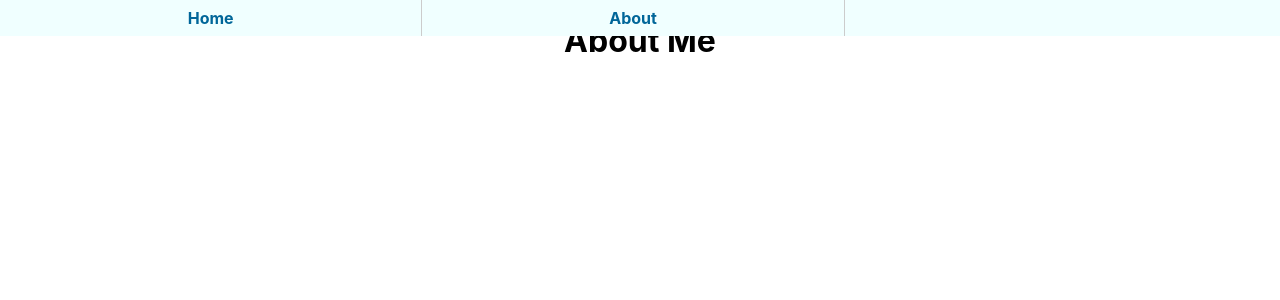
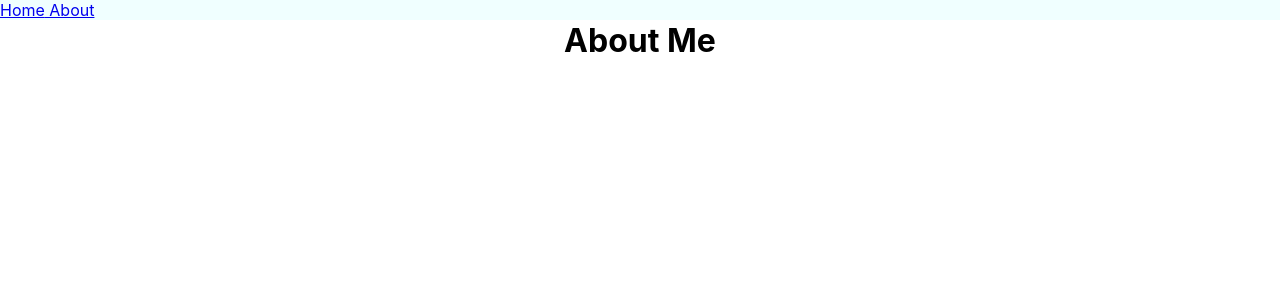
Before and after one commit to Mothergoose31/component-for-porfolio-V-2.0, a React (Create React App) app: page /about in a window 1280 px wide. Shown: the top 300 px of the page. Built offline with nearby package versions, Linux system fonts and the light colour scheme.

Commit message:
trying to solve a problem

```diff
--- a/src/App.jsx
+++ b/src/App.jsx
@@ -17,7 +17,7 @@ export default class App extends Component {
             <Route  exact path ="/">
               <Three id='id'/>
               <h1 id='header'>Joseph Beech</h1>
-              </Route>
+            </Route>
             </div>
 
           <Route path ='/about'>
--- a/src/components/Nav/Nav.Jsx
+++ b/src/components/Nav/Nav.Jsx
@@ -2,12 +2,13 @@ import React, { Component } from 'react'
 import {NavLink} from 'react-router-dom'
 export default class Nav extends Component {
     render() {
+        // function setTimeout(){window.location.reload()}1000;
         return (
             <div>
                 <ul id='nav'>
-                <NavLink to="/"> <li><a href="">Home</a></li></NavLink>
+                <NavLink to="/"> Home</NavLink>
 
-                <NavLink to='/about'> <li><a href="">About</a></li></NavLink>
+                <NavLink to='/about'> About</NavLink>
 
                 </ul>
             </div>
```
